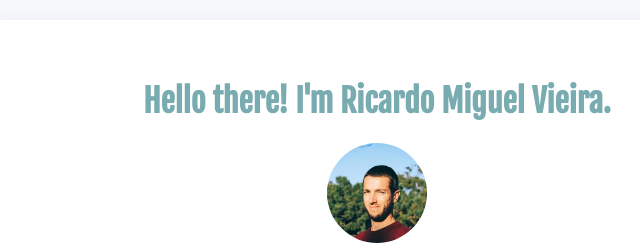
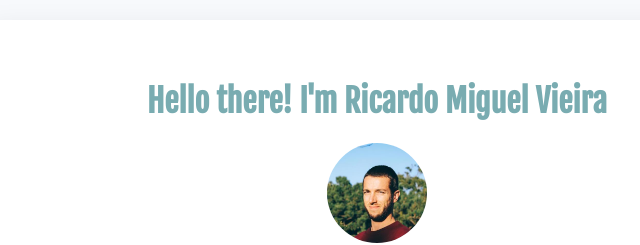
Before and after one commit to brix-O/profile, a plain HTML site: page index.html in a window 1280 px wide. Shown: the top 245 px of the page, 263-903 px from the left. Drawn offline with Linux system fonts and the light colour scheme.

Commit message:
Fixing error

```diff
--- a/index.html
+++ b/index.html
@@ -21,7 +21,7 @@
   <!-- Visual Skeleton Starts Here -->
 <body>
   <div class="card-white container">
-    <h1>Hello there! I'm Ricardo Miguel Vieira.</h1>
+    <h1>Hello there! I'm Ricardo Miguel Vieira</h1>
 
     <img src="images/profile_img.jpeg" alt="me" class="img-border"></img>
 
```
